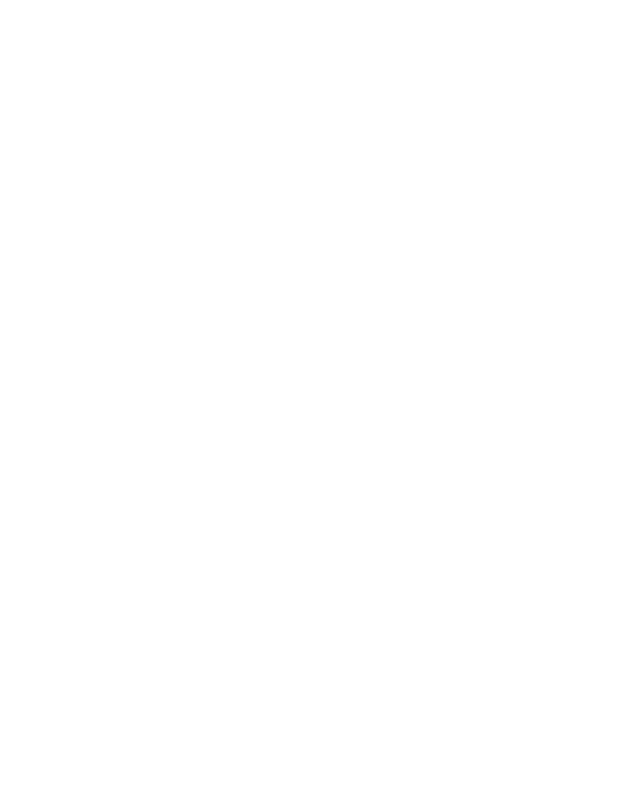
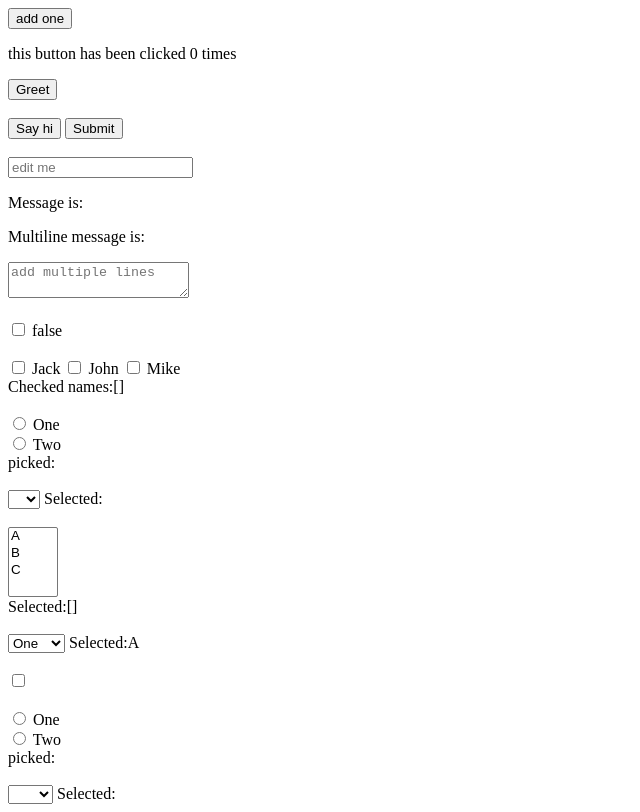
Before and after one commit to Maggie77/Vue-demos, a plain HTML site: page demo04/index.html in a window 1280 px wide. Shown: the whole page, without its empty margins (0-640 px from the left). Drawn offline with Linux system fonts and the light colour scheme.

Commit message:
add something

```diff
--- a/demo04/index.html
+++ b/demo04/index.html
@@ -6,6 +6,237 @@
 	<script type="text/javascript" src="../vue.js"></script>
 </head>
 <body>
+	<div id="example-1">
+		<button v-on:click="counter += 1">add one</button>
+		<p>this button has been clicked {{counter}} times</p>
+	</div>
+	<script type="text/javascript">
+		new Vue({
+			el:'#example-1',
+			data:{
+				counter:0
+			}
+		})
+	</script>
+	<div id="example-2">
+		<button v-on:click="greet">Greet</button>
+	</div>
+	<script type="text/javascript">
+		 var example2 = new Vue({
+			el:'#example-2',
+			data:{
+				name:'Vue.js'
+			},
+			methods:{
+				greet:function(event){
+					alert('Hello' + this.name +'!')
+					alert(event.target.tagName)
+				}
+			}
+		})
 
-</body>
+		// example2.greet();
+	</script>
+	<br>
+	<div id="example-3">
+		<button v-on:click="say('hi')">Say hi</button>
+		<button v-on:click="warn('Form can not be submitted yet.',$event)">Submit</button>
+	</div>
+  <script type="text/javascript">
+  	new Vue({
+			el:'#example-3',
+			methods:{
+				say:function(message){
+					alert(message)
+				},
+				//$event访问原生事件对象
+				warn:function(message,event){
+					if(event) event.preventDefault()
+						alert(message)
+				}
+			}
+		})
+  </script>
+	<br>
+	<div id="example-4">
+		<input v-model = "message" placeholder="edit me">
+		<p>Message is:{{message}}</p>
+
+		<span>Multiline message is:</span>
+		<p style="white-space:pre">{{message2}}</p>
+		<textarea v-model="message2" placeholder="add multiple lines"></textarea>
+	</div>
+	<script type="text/javascript">
+		new Vue({
+			el:'#example-4',
+			data:{
+				message:'',
+				message2:''
+			}
+		})
+	</script>
+
+	<br>
+	<div id="example-5">
+		<input type="checkbox" id="checkbox" v-model="checked">
+		<label for="checkbox">{{checked}}</label>
+	</div>
+
+	<script type="text/javascript">
+		new Vue({
+			el:'#example-5',
+			data:{
+				checked:false
+			}
+		})
+	</script>
+  <br>
+	<div id="example-6">
+		<input type="checkbox" id="jack" v-model="checkedNames"  value="Jack">
+		<label for="jack">Jack</label>
+		<input type="checkbox" id="john" v-model="checkedNames" value="John">
+		<label for="john">John</label>
+		<input type="checkbox" id="mike" v-model="checkedNames" value="Mike">
+		<label for="mike">Mike</label>
+		<br>
+		<span>Checked names:{{checkedNames}}</span>
+	</div>
+	<script type="text/javascript">
+		new Vue({
+			el:'#example-6',
+			data:{
+				checkedNames:[]
+			}
+		})
+	</script>
+<br>
+	<div id="example-7">
+		<input type="radio" id="one" value="One" v-model="picked">
+		<label for="one">One</label>
+		<br>
+		<input type="radio" id="two" value="Two" v-model="picked">
+		<label for="two">Two</label>
+		<br>
+		<span>picked:{{picked}}</span>
+	</div>
+	<script type="text/javascript">
+		new Vue({
+			el:'#example-7',
+			data:{
+				picked:''
+			}
+		})
+	</script>
+
+	<br>
+	<div id="example-8">
+		<select v-model="selected">
+			<option>A</option>
+			<option>B</option>
+			<option>C</option>
+		</select>
+		<span>Selected:{{selected}}</span>
+		<br>
+		<br>
+		<select v-model="selected2" multiple style="width: 50px">
+			<option>A</option>
+			<option>B</option>
+			<option>C</option>
+		</select>
+		<br>
+		<span>Selected:{{selected2}}</span>
+		<br><br>
+		<select v-model="selected3">
+			<option v-for="option in options" v-bind:value="option.value">
+				{{option.text}}
+			</option>
+		</select>
+		<span>Selected:{{selected3}}</span>
+	</div>
+	<script type="text/javascript">
+		new Vue({
+			el:'#example-8',
+			data:{
+				selected:'',
+				selected2:[],
+				selected3:'A',
+				options:[
+					{text:'One',value:'A'},
+					{text:'Two',value:'B'},
+					{text:'Three',value:'C'}
+				]
+			}
+
+		})
+	</script>
+	<!-- 当选中时，`picked` 为字符串 "a"
+  <input type="radio" v-model="picked" value="a">
+	`toggle` 为 true 或 false
+	<input type="checkbox" v-model="toggle">
+	当选中时，`selected` 为字符串 "abc"
+	<select v-model="selected">
+	  <option value="abc">ABC</option>
+	</select> -->
+	<br>
+	<div id="example-9">
+		<input type="checkbox" id="checkbox2" v-model="toggle" v-bind:true-value="a" v-bind:false-value="b">
+		<label for="checkbox2">{{toggle}}</label>
+	</div>
+
+	<script type="text/javascript">
+		new Vue({
+			el:'#example-9',
+			data:{
+				toggle:'',
+				a:'a',
+				b:'b'
+			}
+		})
+	</script>
+
+  <!--  当选中时
+  vm.toggle === vm.a
+   当没有选中时
+  vm.toggle === vm.b -->
+  <br>
+	<div id="example-10">
+		<input type="radio" id="one" value="One" v-model="picked" v-bind:value="a">
+		<label for="one">One</label>
+		<br>
+		<input type="radio" id="two" value="Two" v-model="picked">
+		<label for="two">Two</label>
+		<br>
+		<span>picked:{{picked}}</span>
+	</div>
+	<script type="text/javascript">
+		new Vue({
+			el:'#example-10',
+			data:{
+				picked:'',
+				a:'a'
+			}
+		})
+	</script>
+  <!-- 当选中时
+  vm.pick === vm.a -->
+  <br>
+  <div id="example-11">
+  	<select v-model="selected">
+  		<option>1</option>
+  		<option>2</option>
+  		<option v-bind:value="{number:123}">123</option>
+  	</select>
+  	<span>Selected: {{selected}}</span>
+  </div>
+  <script type="text/javascript">
+  	new Vue({
+  		el:'#example-11',
+  		data:{
+  			selected:''
+  		}
+  	})
+  </script>
+		<!-- 当选中时
+		typeof vm.selected // -> 'object'
+		vm.selected.number // -> 123 -->
 </html>
```
